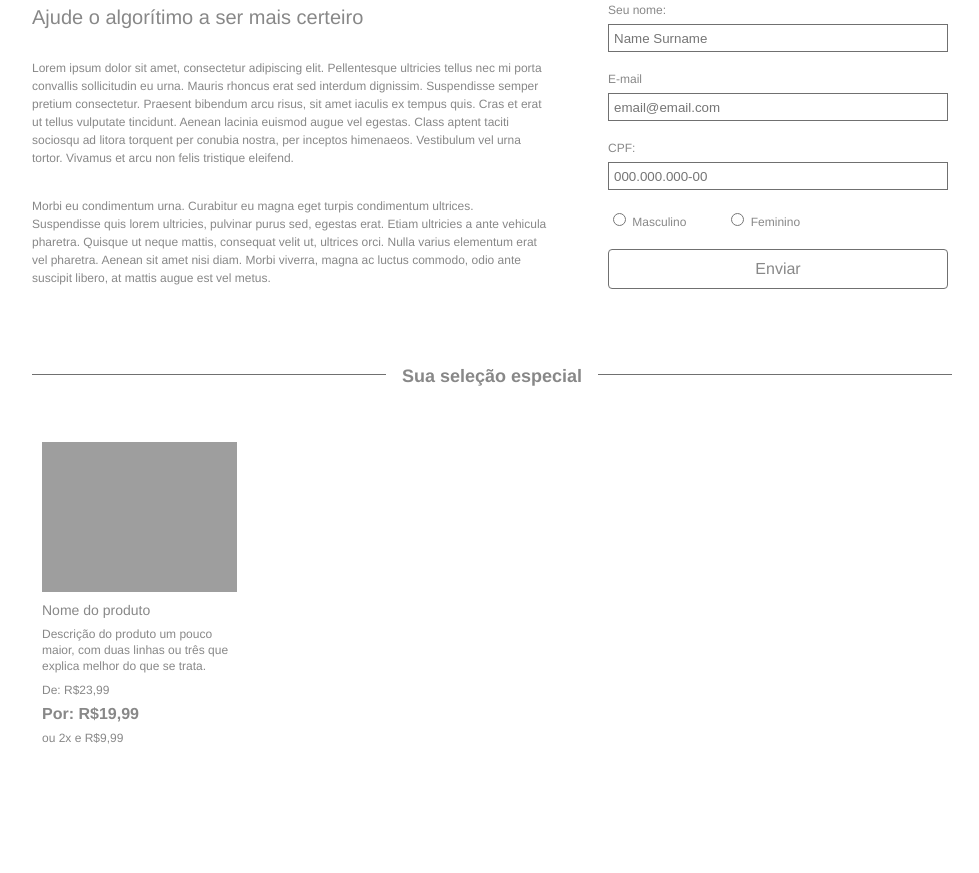
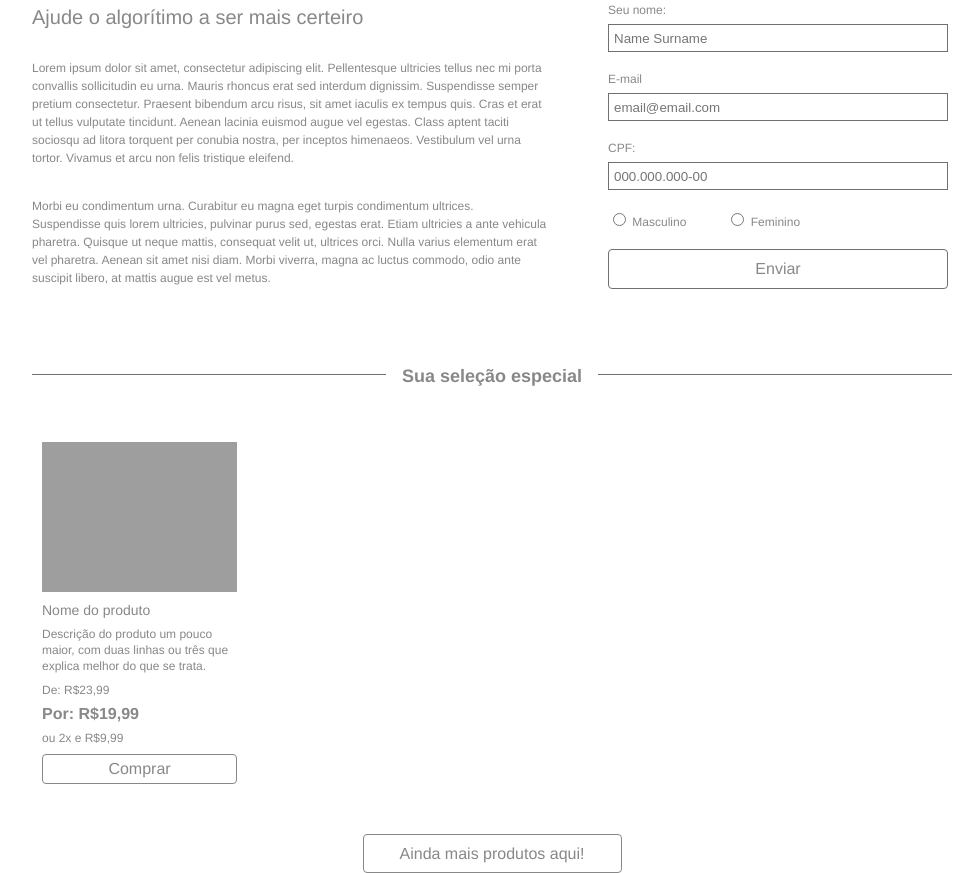
Before and after one commit to mariquegonn-dev/desafioFrontEnd, a plain HTML site: page index.html in a window 1280 px wide. Shown: the part 419-1292 px from the top of the page, without its empty margins (148-1127 px from the left). Before the commit the page ends 1215 px from the top, so only its background shows below. Drawn offline with Linux system fonts and the light colour scheme; grey boxes are pictures that could not be loaded.

Commit message:
style: products updated

```diff
--- a/index.html
+++ b/index.html
@@ -88,14 +88,17 @@
         <img class="products__img" src="https://ddragon.leagueoflegends.com/cdn/img/champion/splash/Annie_1.jpg" alt="">
         <div class="products__li-list">
           <h3 class="font__p">Nome do produto</h3>
-          <p class="font__description">Descrição do produto um pouco maior, com duas linhas ou três que explica melhor do que se trata.</p>
+          <p class="font__description products__description">Descrição do produto um pouco maior, com duas linhas ou três que explica melhor do que se trata.</p>
           <p class="font__description">De: R$23,99</p>
           <p class="font__price">Por: R$19,99</p>
           <p class="font__description">ou 2x e R$9,99</p>
+          <button class="products__button cor-1">Comprar</button>
         </div>
+
       </li>
     </ul>
 
+    <button class="products__button-gen cor-1">Ainda mais produtos aqui!</button>
   </section>
 </body>
 
--- a/style/hero.css
+++ b/style/hero.css
@@ -67,4 +67,8 @@
   .hero__form {
     max-width: 385px;
   }
+
+  .hero__intro {
+    gap: 20px;
+  }
 }
--- a/style/products.css
+++ b/style/products.css
@@ -43,10 +43,35 @@
   gap: 8px;
 }
 
+.products__button {
+  height: 30px;
+}
+
+.products__button-gen {
+  height: 39px;
+  padding: 0 36px;
+}
+
+.products__button,
+.products__button-gen {
+  display: flex;
+  align-items: center;
+  justify-content: center;
+  border-radius: 4px;
+  font: normal 16px/16px Helvetica;
+  border: 1px solid var(--cor-1);
+  background: var(--cor-0);
+  cursor: pointer;
+}
+
 @media (max-width: 520px) {
   .products__ul {
     grid-template-columns: 1fr;
     padding-top: 23px;
+  }
+
+  .products__description {
+    display: none;
   }
 
   .products__li {
```
